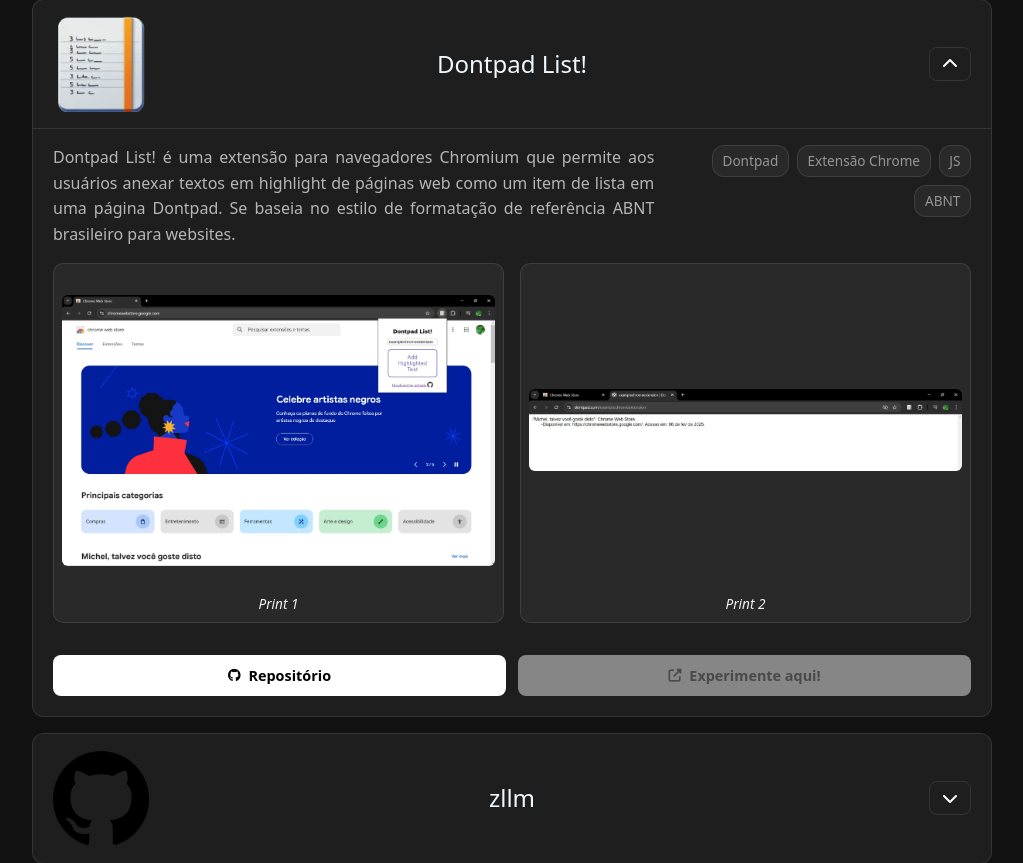
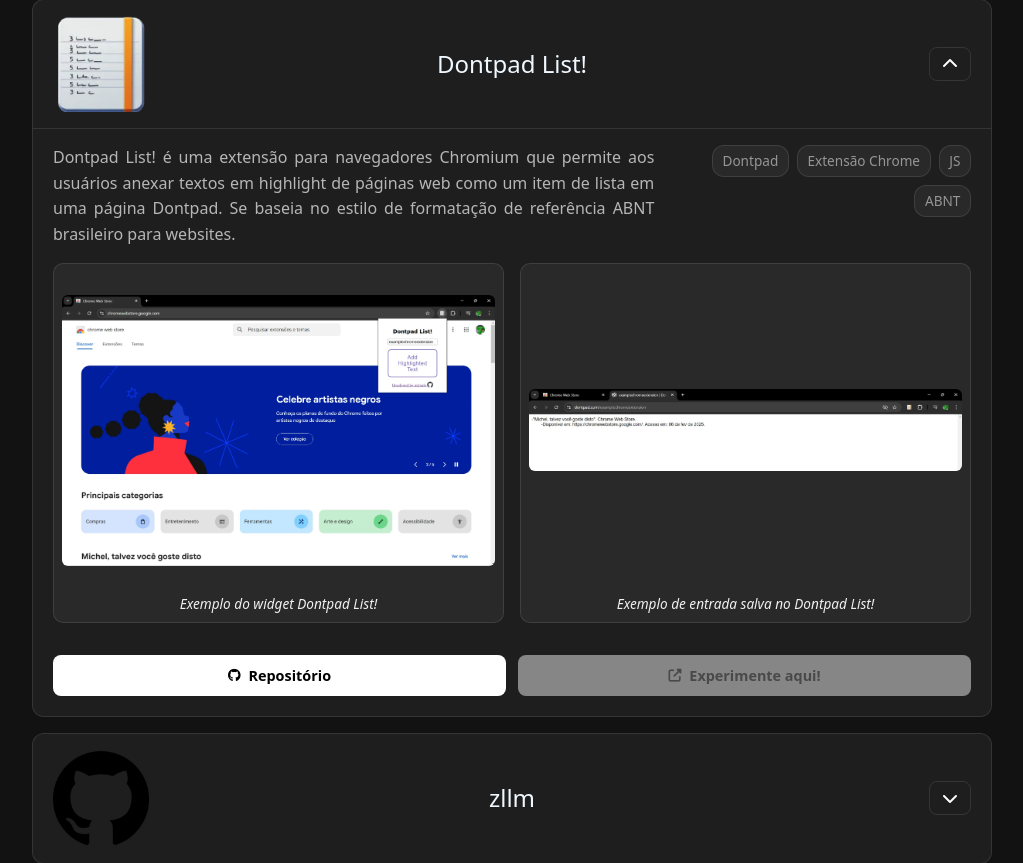
Before and after one commit to mlziade/portifolio-mlziade, a Django app: template portifolio/templates/projects_pt-br.html in a window 1280 px wide, after a click that opens the changed part. Shown: the part 484-1347 px from the top of the page, without its empty margins (128-1151 px from the left). Run offline with Django 5.2, Linux system fonts and the light colour scheme; the template is opened without the code that fills it, so the values that code supplies are empty; some libraries are stand-ins or nearby versions.

Commit message:
style: update figcaption texts for project previews to enhance clarity and context

```diff
--- a/portifolio/templates/projects_pt-br.html
+++ b/portifolio/templates/projects_pt-br.html
@@ -198,11 +198,11 @@
                     <div class="details-previews">
                         <figure class="preview">
                             <img src="{% static 'dontpad/prints/print_1.webp' %}" data-lightbox-src="{% static 'dontpad/prints/print_1.png' %}" alt="Dontpad List - Print 1" loading="lazy">
-                            <figcaption><em>Print 1</em></figcaption>
+                            <figcaption><em>Exemplo do widget Dontpad List!</em></figcaption>
                         </figure>
                         <figure class="preview">
                             <img src="{% static 'dontpad/prints/print_2.webp' %}" data-lightbox-src="{% static 'dontpad/prints/print_2.png' %}" alt="Dontpad List - Print 2" loading="lazy">
-                            <figcaption><em>Print 2</em></figcaption>
+                            <figcaption><em>Exemplo de entrada salva no Dontpad List!</em></figcaption>
                         </figure>
                     </div>
                     <div class="details-actions">
@@ -254,11 +254,11 @@
                     <div class="details-previews">
                         <figure class="preview">
                             <img src="{% static 'zllm/prints/print_1.webp' %}" data-lightbox-src="{% static 'zllm/prints/print_1.png' %}" alt="ZLLM - Print 1" loading="lazy">
-                            <figcaption><em>Print 1</em></figcaption>
+                            <figcaption><em>Interface simples para interagir com a API ZLLM</em></figcaption>
                         </figure>
                         <figure class="preview">
                             <img src="{% static 'zllm/prints/print_2.webp' %}" data-lightbox-src="{% static 'zllm/prints/print_2.png' %}" alt="ZLLM - Print 2" loading="lazy">
-                            <figcaption><em>Print 2</em></figcaption>
+                            <figcaption><em>Suporte completo a markdown e destaque de sintaxe</em></figcaption>
                         </figure>
                     </div>
                     <div class="details-actions">
@@ -306,11 +306,11 @@
                     <div class="details-previews">
                         <figure class="preview">
                             <img src="{% static 'zllm_chat/prints/print_1.webp' %}" data-lightbox-src="{% static 'zllm_chat/prints/print_1.png' %}" alt="ZLLM Chat - Print 1" loading="lazy">
-                            <figcaption><em>Print 1</em></figcaption>
+                            <figcaption><em>Uma interface de chat LLM alimentada pela API da ZLLM</em></figcaption>
                         </figure>
                         <figure class="preview">
                             <img src="{% static 'zllm_chat/prints/print_2.webp' %}" data-lightbox-src="{% static 'zllm_chat/prints/print_2.png' %}" alt="ZLLM Chat - Print 2" loading="lazy">
-                            <figcaption><em>Print 2</em></figcaption>
+                            <figcaption><em>Instruções e Guia de Inicialização do ZLLM Chat</em></figcaption>
                         </figure>
                     </div>
                     <div class="details-actions">
@@ -358,11 +358,11 @@
                     <div class="details-previews">
                         <figure class="preview">
                             <img src="{% static 'conways/prints/print_1.webp' %}" data-lightbox-src="{% static 'conways/prints/print_1.png' %}" alt="Jogo da Vida de Conway - Print 1" loading="lazy">
-                            <figcaption><em>Print 1</em></figcaption>
+                            <figcaption><em>Simule o estado da grade e descubra seu fim, ou a falta dele...</em></figcaption>
                         </figure>
                         <figure class="preview">
                             <img src="{% static 'conways/prints/print_2.webp' %}" data-lightbox-src="{% static 'conways/prints/print_2.png' %}" alt="Jogo da Vida de Conway - Print 2" loading="lazy">
-                            <figcaption><em>Print 2</em></figcaption>
+                            <figcaption><em>Escolha o estado inicial a partir dos padrões padrão</em></figcaption>
                         </figure>
                     </div>
                     <div class="details-actions">
@@ -412,11 +412,11 @@
                     <div class="details-previews">
                         <figure class="preview">
                             <img src="{% static 'keycrypt/prints/print_1.webp' %}" data-lightbox-src="{% static 'keycrypt/prints/print_1.png' %}" alt="KeyCrypt - Print 1" loading="lazy">
-                            <figcaption><em>Print 1</em></figcaption>
+                            <figcaption><em>Página inicial do Keycrypt</em></figcaption>
                         </figure>
                         <figure class="preview">
                             <img src="{% static 'keycrypt/prints/print_2.webp' %}" data-lightbox-src="{% static 'keycrypt/prints/print_2.png' %}" alt="KeyCrypt - Print 2" loading="lazy">
-                            <figcaption><em>Print 2</em></figcaption>
+                            <figcaption><em>Página do Keycrypt para Desafios Diários Anteriores</em></figcaption>
                         </figure>
                     </div>
                     <div class="details-actions">
@@ -464,7 +464,7 @@
                     <div class="details-previews" style="justify-content: center;">
                         <figure class="preview" style="max-width: 600px;">
                             <img src="{% static 'librarian/prints/print_1.webp' %}" data-lightbox-src="{% static 'librarian/prints/print_1.png' %}" alt="Librarian - Print 1" loading="lazy">
-                            <figcaption><em>Print 1</em></figcaption>
+                            <figcaption><em>Exemplo do servidor MCP librarian sendo usado no Claude da Anthropic</em></figcaption>
                         </figure>
                     </div>
                     <div class="details-actions">
@@ -513,15 +513,15 @@
                     <div class="details-previews">
                         <figure class="preview">
                             <img src="{% static 'dsk_wisdom/prints/print_1.webp' %}" data-lightbox-src="{% static 'dsk_wisdom/prints/print_1.png' %}" alt="Desk Wisdom - Print 1" loading="lazy">
-                            <figcaption><em>Print 1</em></figcaption>
+                            <figcaption><em>Página inicial do Desk Wisdom</em></figcaption>
                         </figure>
                         <figure class="preview">
                             <img src="{% static 'dsk_wisdom/prints/print_2.webp' %}" data-lightbox-src="{% static 'dsk_wisdom/prints/print_2.png' %}" alt="Desk Wisdom - Print 2" loading="lazy">
-                            <figcaption><em>Print 2</em></figcaption>
+                            <figcaption><em>Uma página de uma Wisdom</em></figcaption>
                         </figure>
                         <figure class="preview">
                             <img src="{% static 'dsk_wisdom/prints/print_3.webp' %}" data-lightbox-src="{% static 'dsk_wisdom/prints/print_3.png' %}" alt="Desk Wisdom - Print 3" loading="lazy">
-                            <figcaption><em>Print 3</em></figcaption>
+                            <figcaption><em>Informações de uma Wisdom sendo geradas por IA</em></figcaption>
                         </figure>
                     </div>
                     <div class="details-actions">
```
